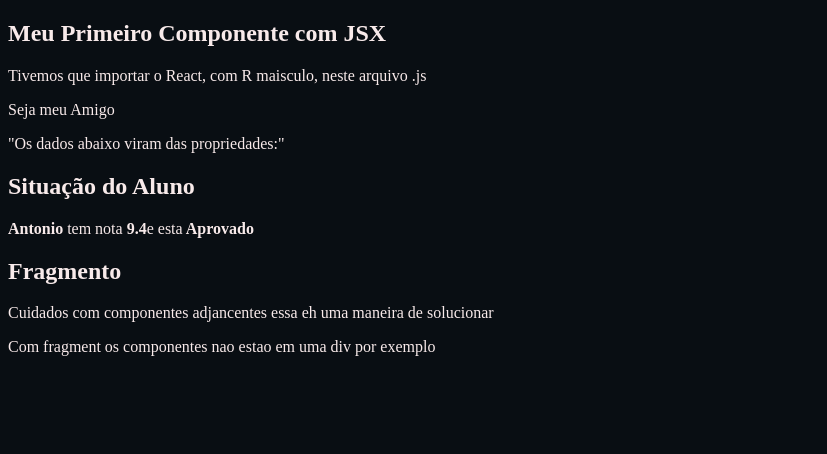
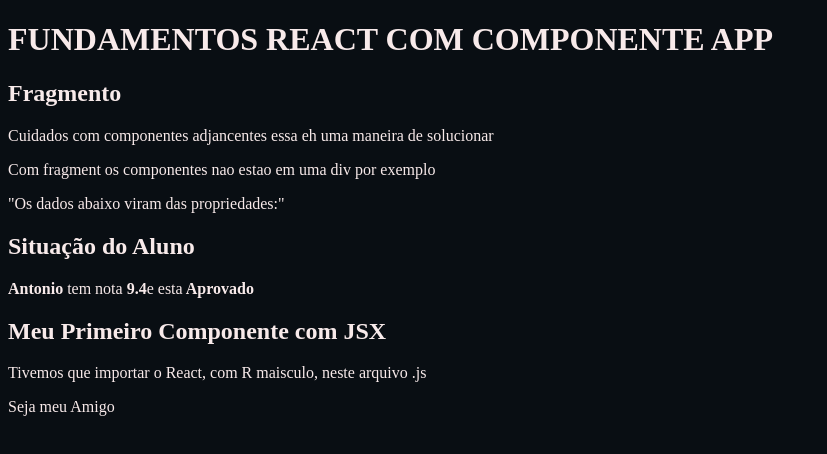
Before and after one commit to Cavall/fundamentos, a React (Create React App) app: page / in a window 1280 px wide. Shown: the top 454 px of the page, without its empty margins (0-827 px from the left). Built offline with nearby package versions, Linux system fonts and the light colour scheme.

Commit message:
criando componente app e saindo do index.js

```diff
--- /dev/null
+++ b/src/App.jsx
@@ -0,0 +1,22 @@
+import React from "react";
+import Primeiro from "./components/basicos/Primeiro";
+import PrimeiroComParametros from "./components/basicos/PrimeiroComParametros";
+import Fragmento from "./components/basicos/Fragmentos";
+import Fragmentos from "./components/basicos/Fragmentos";
+
+export default function App(props) {
+  return (
+    <div id="app">
+      <h1>FUNDAMENTOS REACT COM COMPONENTE APP</h1>
+      <Fragmentos></Fragmentos>
+
+      <PrimeiroComParametros
+        titulo="Situação do Aluno"
+        aluno="Antonio "
+        nota={9.4}
+      />
+
+      <Primeiro></Primeiro>
+    </div>
+  );
+}
--- a/src/index.js
+++ b/src/index.js
@@ -1,21 +1,10 @@
 import React from "react";
 import ReactDOM from "react-dom";
 import "./index.css";
-import Primeiro from "./components/basicos/Primeiro";
-import PrimeiroComParametros from "./components/basicos/PrimeiroComParametros";
-import Fragmento from "./components/basicos/Fragmentos";
-import Fragmentos from "./components/basicos/Fragmentos";
+import App from "./App";
 
 ReactDOM.render(
-  <div id="app">
-    <Primeiro></Primeiro>
+  <App />,
 
-    <PrimeiroComParametros
-      titulo="Situação do Aluno"
-      aluno="Antonio "
-      nota={9.4}
-    />
-    <Fragmentos></Fragmentos>
-  </div>,
   document.getElementById("root")
 );
```
